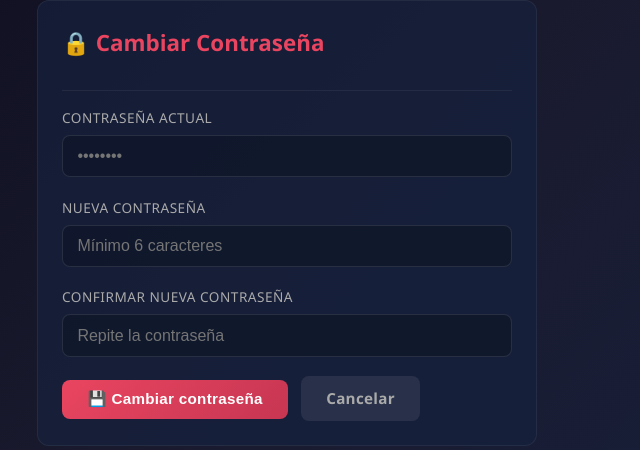
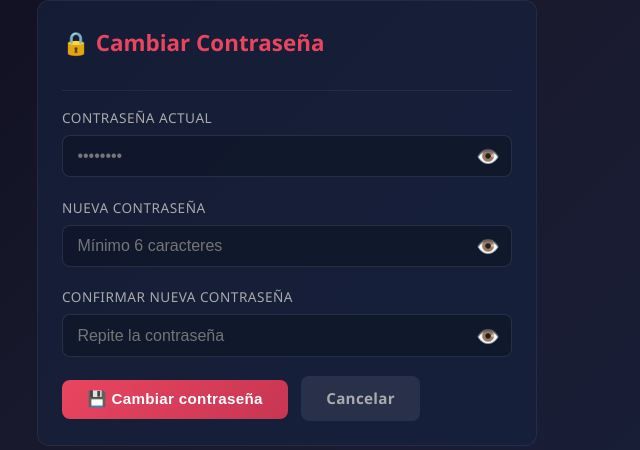
Before and after one commit to ssauron00/mundial-quiniela, a Flask app: page /cambiar-password in a window 1280 px wide. Shown: the part 138-588 px from the top of the page, without its empty margins (353-993 px from the left). Run offline with Flask 3, Linux system fonts and the light colour scheme; a user stored in the database is signed in; data comes from the database, SQL or seed files in the repository.

Commit message:
password visibility

```diff
--- a/templates/cambiar_password.html
+++ b/templates/cambiar_password.html
@@ -8,18 +8,38 @@
     <form method="POST" action="{{ url_for('cambiar_password') }}">
         <div class="form-group">
             <label for="current_password">Contraseña actual</label>
-            <input type="password" id="current_password" name="current_password" required placeholder="••••••••">
+            <div style="position:relative;">
+                <input type="password" id="current_password" name="current_password" required placeholder="••••••••" style="padding-right:45px;">
+                <span onclick="togglePassword('current_password')" style="position:absolute;right:12px;top:50%;transform:translateY(-50%);cursor:pointer;font-size:1.2rem;color:#888;">👁️</span>
+            </div>
         </div>
         <div class="form-group">
             <label for="new_password">Nueva contraseña</label>
-            <input type="password" id="new_password" name="new_password" required placeholder="Mínimo 6 caracteres" minlength="6">
+            <div style="position:relative;">
+                <input type="password" id="new_password" name="new_password" required placeholder="Mínimo 6 caracteres" minlength="6" style="padding-right:45px;">
+                <span onclick="togglePassword('new_password')" style="position:absolute;right:12px;top:50%;transform:translateY(-50%);cursor:pointer;font-size:1.2rem;color:#888;">👁️</span>
+            </div>
         </div>
         <div class="form-group">
             <label for="confirm_password">Confirmar nueva contraseña</label>
-            <input type="password" id="confirm_password" name="confirm_password" required placeholder="Repite la contraseña">
+            <div style="position:relative;">
+                <input type="password" id="confirm_password" name="confirm_password" required placeholder="Repite la contraseña" style="padding-right:45px;">
+                <span onclick="togglePassword('confirm_password')" style="position:absolute;right:12px;top:50%;transform:translateY(-50%);cursor:pointer;font-size:1.2rem;color:#888;">👁️</span>
+            </div>
         </div>
         <button type="submit">💾 Cambiar contraseña</button>
         <a href="{{ url_for('welcome') }}" class="btn btn-secondary">Cancelar</a>
     </form>
 </div>
+
+<script>
+function togglePassword(fieldId) {
+    var input = document.getElementById(fieldId);
+    if (input.type === 'password') {
+        input.type = 'text';
+    } else {
+        input.type = 'password';
+    }
+}
+</script>
 {% endblock %}
```
